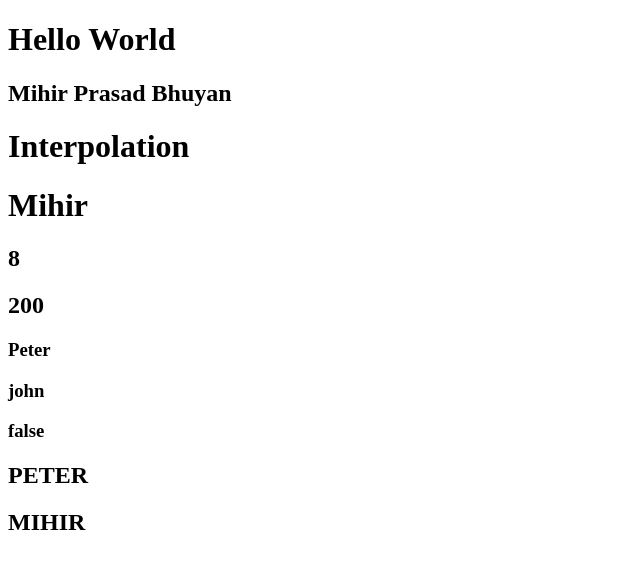
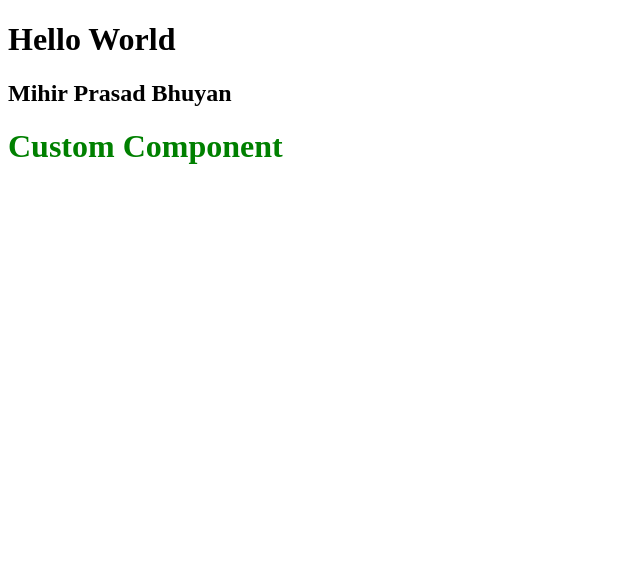
Before and after one commit to mihirprasad62/Angular-Learning-Rivision, an Angular app: page / in a window 1280 px wide. Shown: the top 568 px of the page, without its empty margins (0-640 px from the left). Built offline with nearby package versions, Linux system fonts and the light colour scheme.

Commit message:
custom component Completed

```diff
--- /dev/null
+++ b/src/app/02_custom_component/custom-component.ts
@@ -0,0 +1,12 @@
+import { Component } from '@angular/core';
+
+@Component({
+  selector: 'app-custom-component',
+  imports: [],
+  template:'<h1>Custom Component</h1>',
+  styles:'h1{color:green}'
+
+})
+export class CustomComponent {
+
+}
--- a/src/app/app.html
+++ b/src/app/app.html
@@ -2,4 +2,7 @@
 <h2>{{name}}</h2>
 
 <!-- Interpolation -->
- <app-interpolation></app-interpolation>
+ <!-- <app-interpolation></app-interpolation> -->
+
+<!-- Custom Component -->
+ <app-custom-component></app-custom-component>
--- a/src/app/app.ts
+++ b/src/app/app.ts
@@ -1,10 +1,11 @@
 import { Interpolation } from './01_interpolation/interpolation';
 import { Component, signal } from '@angular/core';
 import { RouterOutlet } from '@angular/router';
+import { CustomComponent } from './02_custom_component/custom-component';
 
 @Component({
   selector: 'app-root',
-  imports: [RouterOutlet,Interpolation],
+  imports: [RouterOutlet,Interpolation,CustomComponent],
   templateUrl: './app.html',
   styleUrl: './app.css'
 })
```
